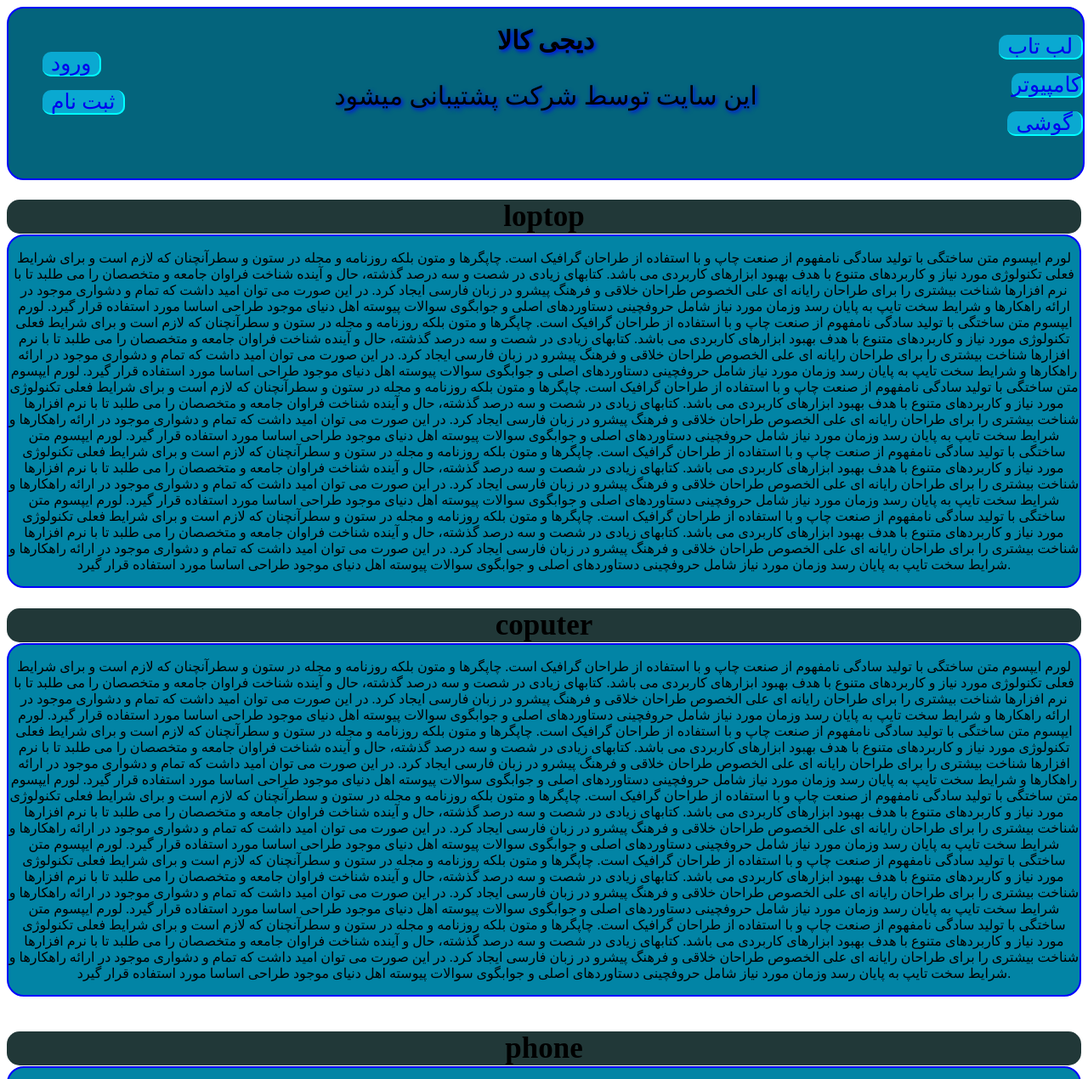
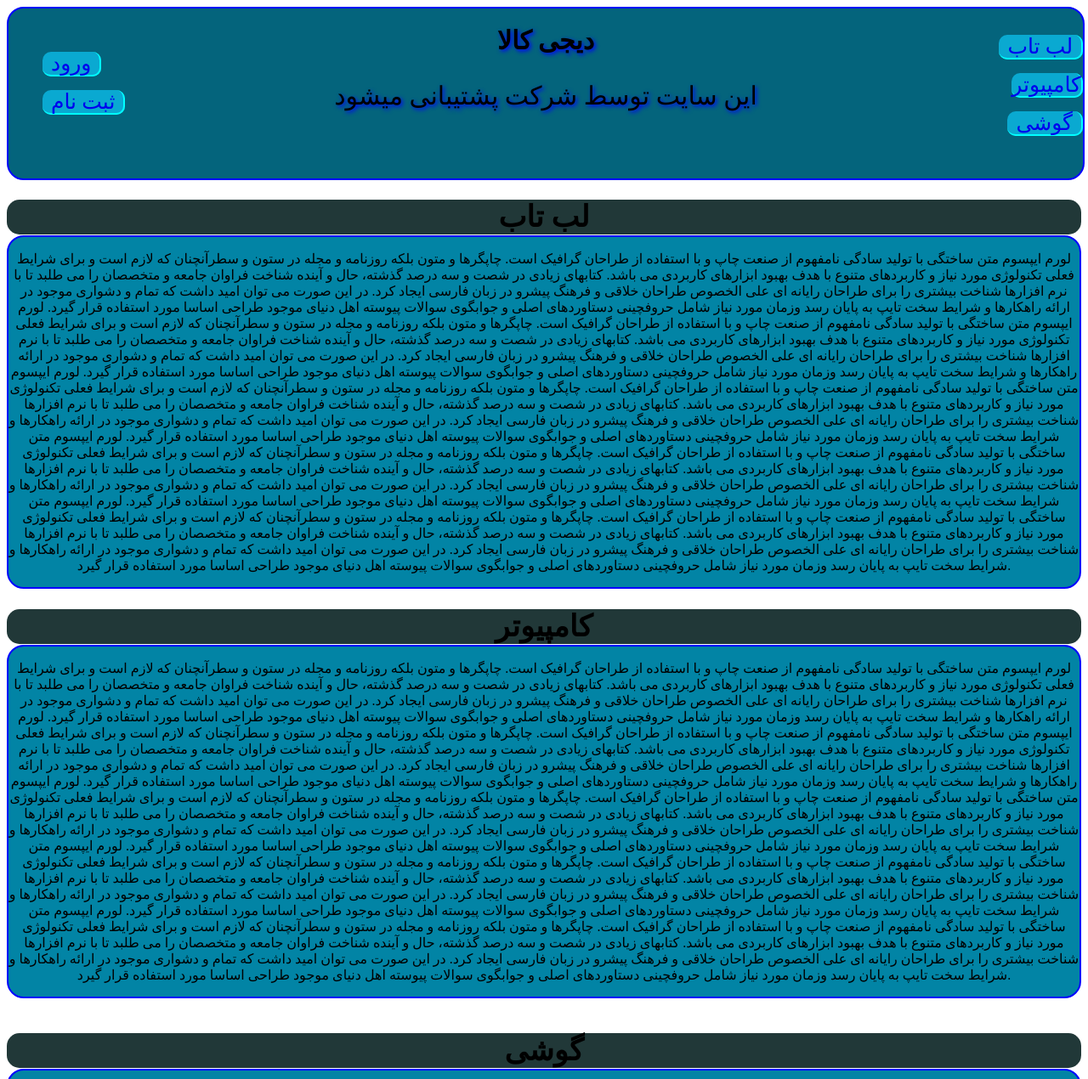
Before and after one commit to payman-abdi/slam, a plain HTML site: page index.html in a window 1280 px wide. Shown: the top 1270 px of the page at 85% size. Drawn offline with Linux system fonts and the light colour scheme; a web font is replaced by a local one.

Commit message:
first commit

```diff
--- a/index.html
+++ b/index.html
@@ -147,14 +147,14 @@ font-size: 30px;
      <p><a id="brt" style="text-decoration: none;" href="sinng/sinng.html">ثبت نام</a></p>
    </ul>
 <ul class="bzz">
-     <p ><a class="bqw" href="#sir">لب تاب</a></p>
-     <p><a class="bwc" href="#see">کامپیوتر</a></p>
-    <p> <a class="bwr" href="#phone">گوشی</a></p>
+     <p ><a class="bqw" href="#pddd">لب تاب</a></p>
+     <p><a class="bwc" href="#pooo">کامپیوتر</a></p>
+    <p > <a class="bwr" href="#haha">گوشی</a></p>
    </ul>
 
   </div>
 
- <p><h1 class="bzar"  >loptop</h1></p>
+ <p id="pddd"><h1 class="bzar"  >لب تاب</h1></p>
   <div  id="pay">
   <p>لورم ایپسوم متن ساختگی با تولید سادگی نامفهوم از صنعت چاپ و با استفاده از طراحان گرافیک است. چاپگرها و متون بلکه روزنامه و مجله در ستون و سطرآنچنان که لازم است و برای شرایط فعلی تکنولوژی مورد نیاز و کاربردهای متنوع با هدف بهبود ابزارهای کاربردی می باشد. کتابهای زیادی در شصت و سه درصد گذشته، حال و آینده شناخت فراوان جامعه و متخصصان را می طلبد تا با نرم افزارها شناخت بیشتری را برای طراحان رایانه ای علی الخصوص طراحان خلاقی و فرهنگ پیشرو در زبان فارسی ایجاد کرد. در این صورت می توان امید داشت که تمام و دشواری موجود در ارائه راهکارها و شرایط سخت تایپ به پایان رسد وزمان مورد نیاز شامل حروفچینی دستاوردهای اصلی و جوابگوی سوالات پیوسته اهل دنیای موجود طراحی اساسا مورد استفاده قرار گیرد.
 
@@ -166,7 +166,7 @@ font-size: 30px;
 
    لورم ایپسوم متن ساختگی با تولید سادگی نامفهوم از صنعت چاپ و با استفاده از طراحان گرافیک است. چاپگرها و متون بلکه روزنامه و مجله در ستون و سطرآنچنان که لازم است و برای شرایط فعلی تکنولوژی مورد نیاز و کاربردهای متنوع با هدف بهبود ابزارهای کاربردی می باشد. کتابهای زیادی در شصت و سه درصد گذشته، حال و آینده شناخت فراوان جامعه و متخصصان را می طلبد تا با نرم افزارها شناخت بیشتری را برای طراحان رایانه ای علی الخصوص طراحان خلاقی و فرهنگ پیشرو در زبان فارسی ایجاد کرد. در این صورت می توان امید داشت که تمام و دشواری موجود در ارائه راهکارها و شرایط سخت تایپ به پایان رسد وزمان مورد نیاز شامل حروفچینی دستاوردهای اصلی و جوابگوی سوالات پیوسته اهل دنیای موجود طراحی اساسا مورد استفاده قرار گیرد.</p>
 </div>
-<p><h1 class="bzar" >coputer</h1></p>
+<p id="pooo"><h1 class="bzar" >کامپیوتر</h1></p>
 <div id="pay">
 
 <p>لورم ایپسوم متن ساختگی با تولید سادگی نامفهوم از صنعت چاپ و با استفاده از طراحان گرافیک است. چاپگرها و متون بلکه روزنامه و مجله در ستون و سطرآنچنان که لازم است و برای شرایط فعلی تکنولوژی مورد نیاز و کاربردهای متنوع با هدف بهبود ابزارهای کاربردی می باشد. کتابهای زیادی در شصت و سه درصد گذشته، حال و آینده شناخت فراوان جامعه و متخصصان را می طلبد تا با نرم افزارها شناخت بیشتری را برای طراحان رایانه ای علی الخصوص طراحان خلاقی و فرهنگ پیشرو در زبان فارسی ایجاد کرد. در این صورت می توان امید داشت که تمام و دشواری موجود در ارائه راهکارها و شرایط سخت تایپ به پایان رسد وزمان مورد نیاز شامل حروفچینی دستاوردهای اصلی و جوابگوی سوالات پیوسته اهل دنیای موجود طراحی اساسا مورد استفاده قرار گیرد.
@@ -180,7 +180,7 @@ font-size: 30px;
 
 </div>
 <br>
-<p><h1 class="bzar" >phone</h1></p>
+<p id="haha"><h1 class="bzar" >گوشی</h1></p>
 <div id="pay">
 
    <p>لورم ایپسوم متن ساختگی با تولید سادگی نامفهوم از صنعت چاپ و با استفاده از طراحان گرافیک است. چاپگرها و متون بلکه روزنامه و مجله در ستون و سطرآنچنان که لازم است و برای شرایط فعلی تکنولوژی مورد نیاز و کاربردهای متنوع با هدف بهبود ابزارهای کاربردی می باشد. کتابهای زیادی در شصت و سه درصد گذشته، حال و آینده شناخت فراوان جامعه و متخصصان را می طلبد تا با نرم افزارها شناخت بیشتری را برای طراحان رایانه ای علی الخصوص طراحان خلاقی و فرهنگ پیشرو در زبان فارسی ایجاد کرد. در این صورت می توان امید داشت که تمام و دشواری موجود در ارائه راهکارها و شرایط سخت تایپ به پایان رسد وزمان مورد نیاز شامل حروفچینی دستاوردهای اصلی و جوابگوی سوالات پیوسته اهل دنیای موجود طراحی اساسا مورد استفاده قرار گیرد.
@@ -194,9 +194,12 @@ font-size: 30px;
       لورم ایپسوم متن ساختگی با تولید سادگی نامفهوم از صنعت چاپ و با استفاده از طراحان گرافیک است. چاپگرها و متون بلکه روزنامه و مجله در ستون و سطرآنچنان که لازم است و برای شرایط فعلی تکنولوژی مورد نیاز و کاربردهای متنوع با هدف بهبود ابزارهای کاربردی می باشد. کتابهای زیادی در شصت و سه درصد گذشته، حال و آینده شناخت فراوان جامعه و متخصصان را می طلبد تا با نرم افزارها شناخت بیشتری را برای طراحان رایانه ای علی الخصوص طراحان خلاقی و فرهنگ پیشرو در زبان فارسی ایجاد کرد. در این صورت می توان امید داشت که تمام و دشواری موجود در ارائه راهکارها و شرایط سخت تایپ به پایان رسد وزمان مورد نیاز شامل حروفچینی دستاوردهای اصلی و جوابگوی سوالات پیوسته اهل دنیای موجود طراحی اساسا مورد استفاده قرار گیرد.</p>
 </div>
 <br>
-<div class="barrt"><h1 class="bbb">تمامی حقوق این سایت محفوظ میباشد</h1></div>
+<div class="barrt"><h1 class="bbb">تمامی حقوق این سایت محفوظ میباشد</h1>
+   <br>
+   www.google.com
+</div>
 <br>
-br
+
 
 </body>
 </html>
```
Also changed, not shown: login/login.html (+4 -1 lines), sinng/sinng.html (+4 -0 lines).
